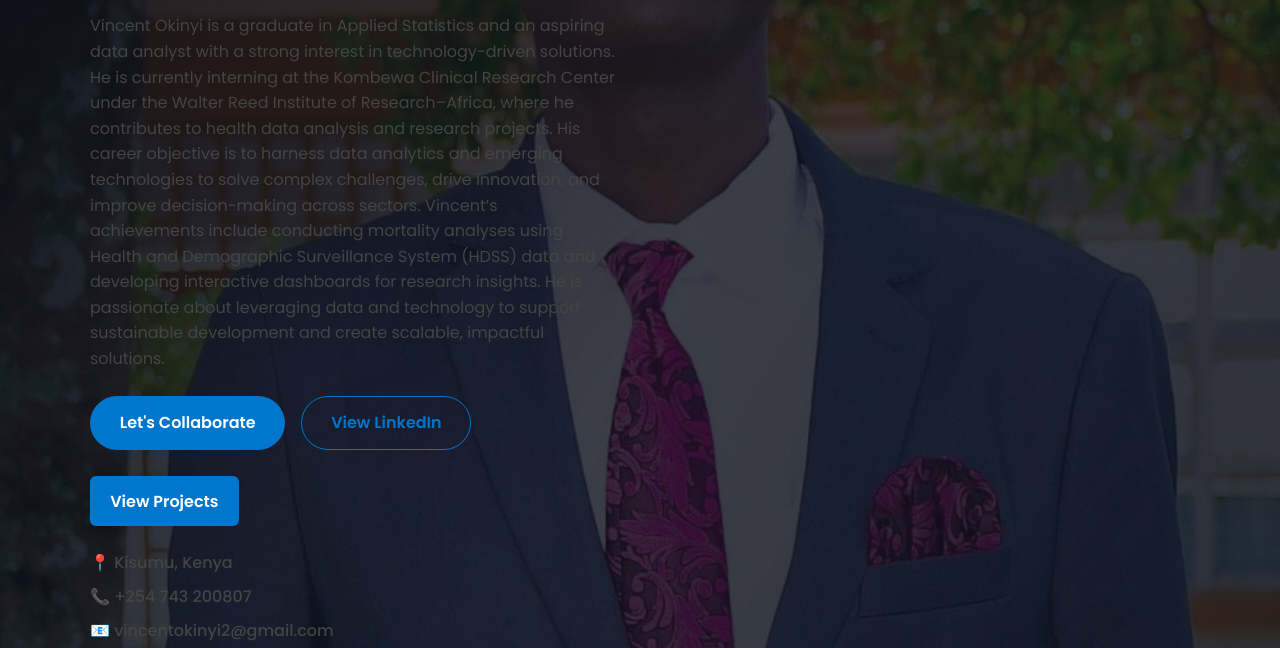
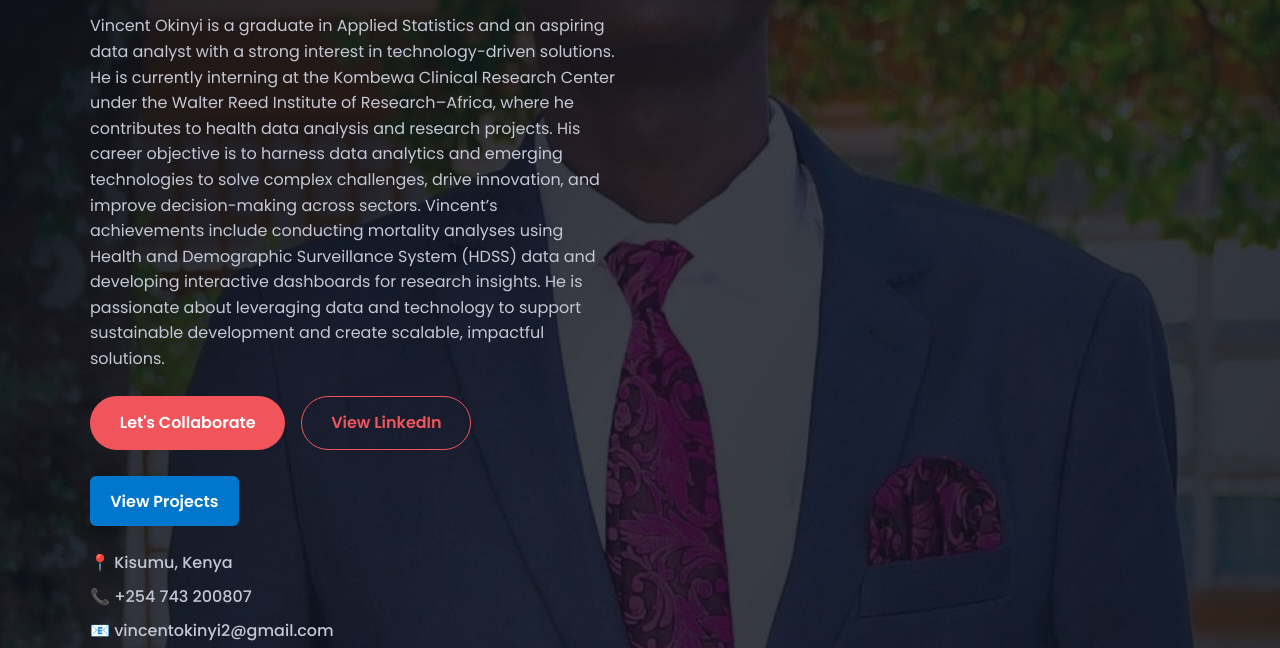
Before and after one commit to VincentOki/Portfolio, a plain HTML site: page index.html in a window 1280 px wide. Shown: the part 650-1298 px from the top of the page. Drawn offline with Linux system fonts and the light colour scheme.

Commit message:
Update style.css

```diff
--- a/assets/css/style.css
+++ b/assets/css/style.css
@@ -1,14 +1,13 @@
 :root {
-  --bg-dark: #f9fafc;         /* Light background */
-  --bg-light: #eef2f6;        /* Light grey sections */
-  --accent: #0077cc;          /* Blue primary */
-  --accent-light: rgba(0, 119, 204, 0.15);
-  --text-primary: #111;       /* Dark text */
-  --text-secondary: #444;     /* Medium grey text */
-  --border: rgba(0, 0, 0, 0.1);
+  --bg-dark: #0b0f19;
+  --bg-light: #141b2d;
+  --accent: #f2545b;
+  --accent-light: rgba(242, 84, 91, 0.15);
+  --text-primary: #f5f6fb;
+  --text-secondary: #c4c7d4;
+  --border: rgba(255, 255, 255, 0.08);
   --max-width: 1100px;
 }
-
 
 * {
   margin: 0;
```
